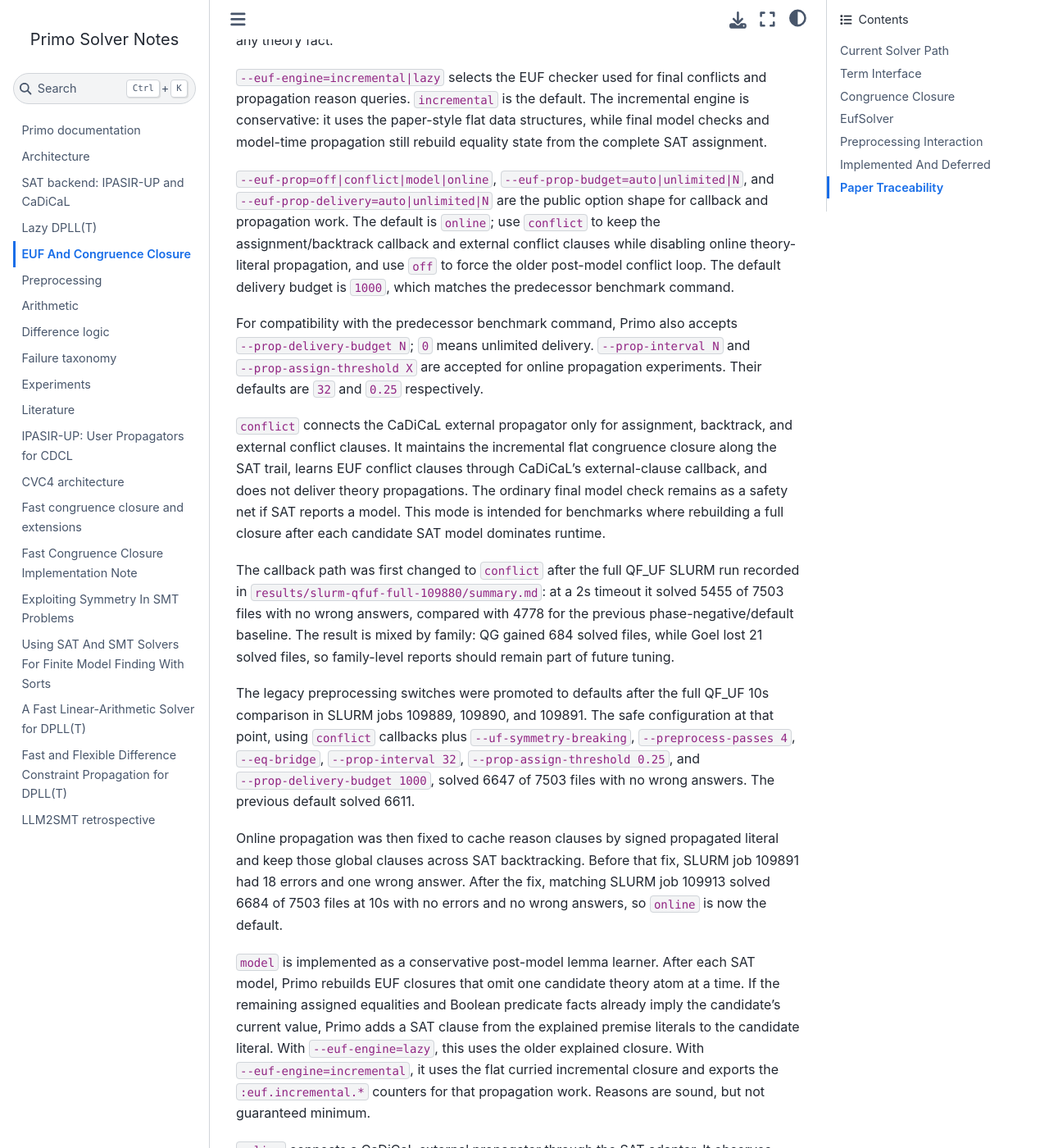
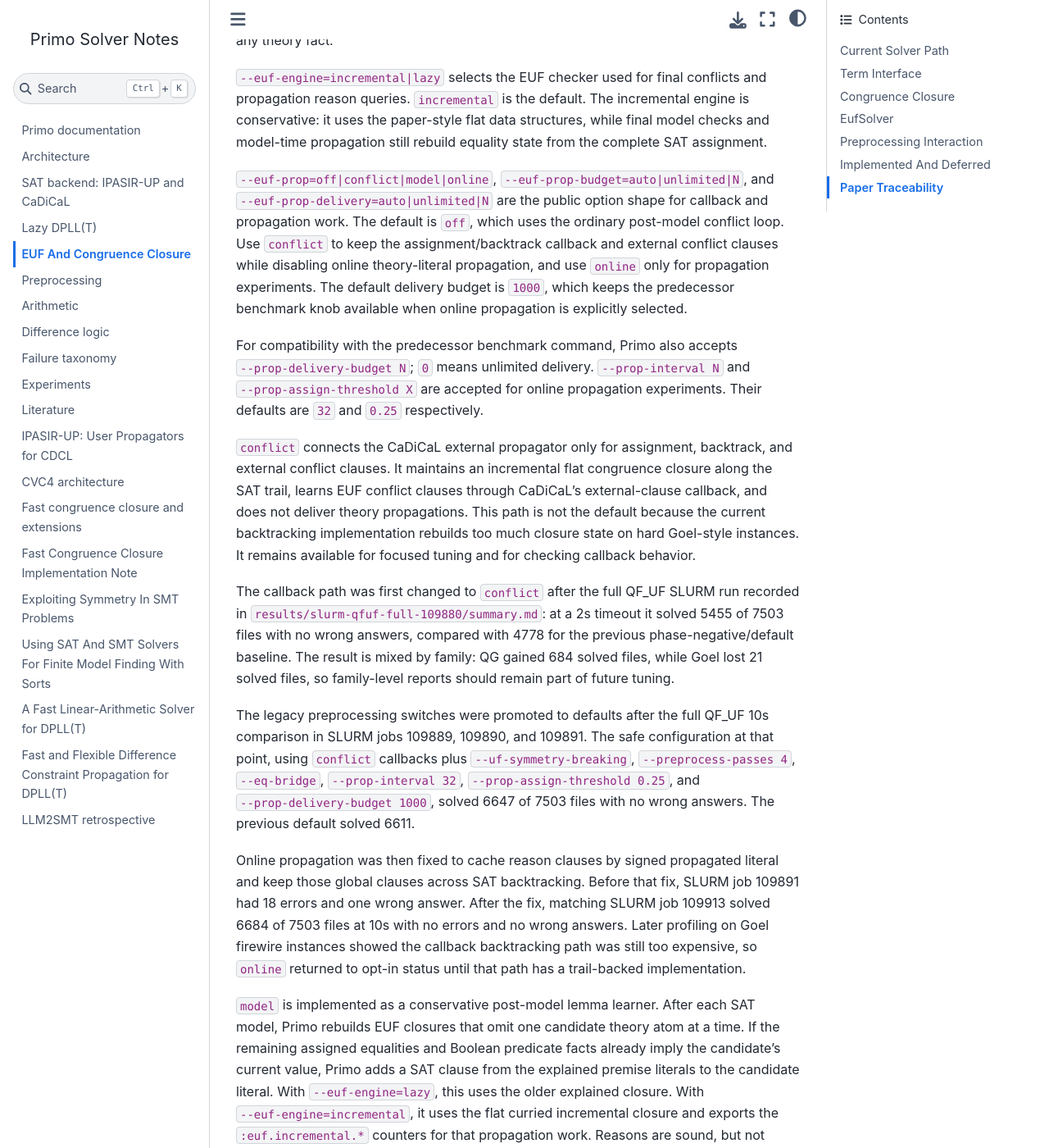
Before and after one commit to primo-solver/primo, a Jupyter Book: the page built from docs/euf.md, in a window 1280 px wide and 1400 px high, scrolled down 855 px. Shown: the whole window at 82% size. Built offline with Jupyter Book 1.0.4 settings and Sphinx 7.4.7 and the Sphinx Book theme 1.1.4, drawn with Linux system fonts in a browser that asks for light colours; some of the changed text lies outside the part shown.

Commit message:
Trim QF_UF default encoding overhead

```diff
--- a/docs/euf.md
+++ b/docs/euf.md
@@ -43,11 +43,12 @@
 
 `--euf-prop=off|conflict|model|online`, `--euf-prop-budget=auto|unlimited|N`,
 and `--euf-prop-delivery=auto|unlimited|N` are the public option shape for
-callback and propagation work. The default is `online`; use `conflict` to keep
-the assignment/backtrack callback and external conflict clauses while disabling
-online theory-literal propagation, and use `off` to force the older post-model
-conflict loop. The default delivery budget is `1000`, which matches the
-predecessor benchmark command.
+callback and propagation work. The default is `off`, which uses the ordinary
+post-model conflict loop. Use `conflict` to keep the assignment/backtrack
+callback and external conflict clauses while disabling online theory-literal
+propagation, and use `online` only for propagation experiments. The default
+delivery budget is `1000`, which keeps the predecessor benchmark knob available
+when online propagation is explicitly selected.
 
 For compatibility with the predecessor benchmark command, Primo also accepts
 `--prop-delivery-budget N`; `0` means unlimited delivery. `--prop-interval N`
@@ -55,12 +56,12 @@
 Their defaults are `32` and `0.25` respectively.
 
 `conflict` connects the CaDiCaL external propagator only for assignment,
-backtrack, and external conflict clauses. It maintains the incremental flat
+backtrack, and external conflict clauses. It maintains an incremental flat
 congruence closure along the SAT trail, learns EUF conflict clauses through
 CaDiCaL's external-clause callback, and does not deliver theory propagations.
-The ordinary final model check remains as a safety net if SAT reports a model.
-This mode is intended for benchmarks where rebuilding a full closure after each
-candidate SAT model dominates runtime.
+This path is not the default because the current backtracking implementation
+rebuilds too much closure state on hard Goel-style instances. It remains
+available for focused tuning and for checking callback behavior.
 
 The callback path was first changed to `conflict` after the full QF_UF SLURM run recorded in
 `results/slurm-qfuf-full-109880/summary.md`: at a 2s timeout it solved 5455 of
@@ -80,7 +81,9 @@
 literal and keep those global clauses across SAT backtracking. Before that fix,
 SLURM job 109891 had 18 errors and one wrong answer. After the fix, matching
 SLURM job 109913 solved 6684 of 7503 files at 10s with no errors and no wrong
-answers, so `online` is now the default.
+answers. Later profiling on Goel firewire instances showed the callback
+backtracking path was still too expensive, so `online` returned to opt-in
+status until that path has a trail-backed implementation.
 
 `model` is implemented as a conservative post-model lemma learner. After each
 SAT model, Primo rebuilds EUF closures that omit one candidate theory atom at a
@@ -262,10 +265,10 @@
 Section 3 use-list, lookup, pending-merge shape as an opt-in conflict and
 propagation checker over deterministic Curry-style flat definitions. Online
 incremental propagation owns a persistent flat closure and uses SAT
-decision-level callbacks with assignment-trail checkpoints. Final conflict
-checks and model-time propagation still rebuild flat closures from complete
-assignments. Primo does not yet implement the Section 4-5 proof-producing
-union-find.
+decision-level callbacks with assignment-trail checkpoints, but its backtracking
+is not yet the paper's timestamped undo structure. Final conflict checks and
+model-time propagation still rebuild flat closures from complete assignments.
+Primo does not yet implement the Section 4-5 proof-producing union-find.
 
 Deharbe et al., *Exploiting symmetry in SMT problems*, and Reger and Suda,
 *Using SAT and SMT Solvers for Finite Model Finding with Sorts*, motivate the
```
Also changed, not shown: other parts of docs/euf.md (+1 -1 lines), docs/architecture.md (+6 -1 lines), docs/debugging.md (+5 -0 lines), docs/papers/fast-congruence-closure-implementation.md (+7 -6 lines), docs/preprocessing.md (+9 -7 lines), 7 other files.
